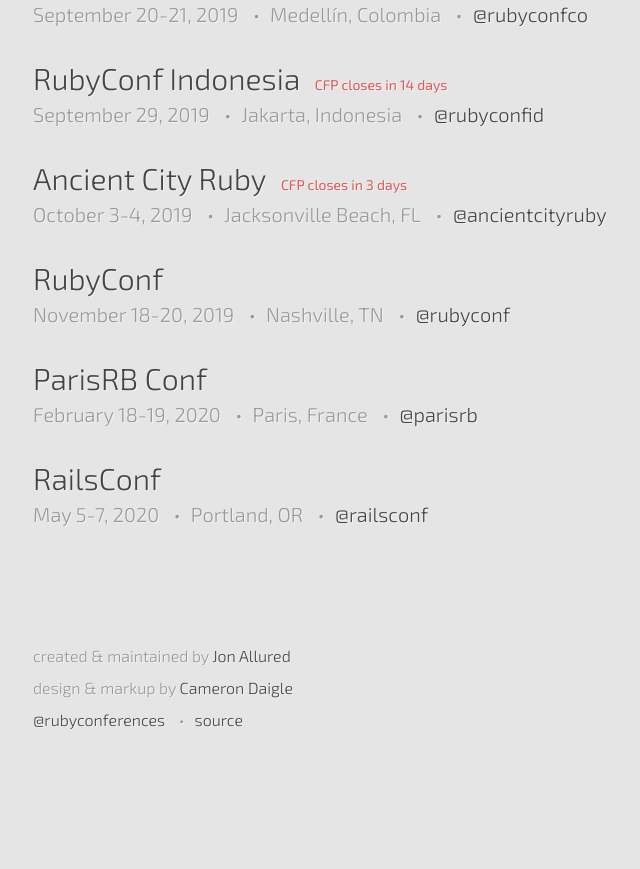
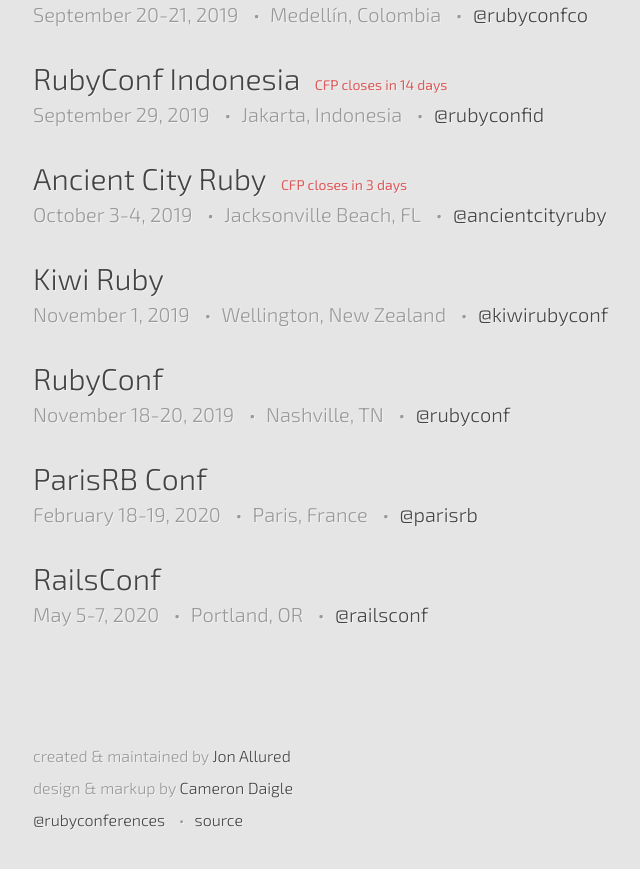
Before and after one commit to ruby-conferences/ruby-conferences.github.io, a Jekyll site: the page built from index.html, in a window 1280 px wide and 900 px high, scrolled down 1202 px. Shown: the top 869 px of the window, without its empty margins (207-847 px from the left). Built offline with Jekyll 4.4.1, drawn with Linux system fonts in a browser that asks for light colours; before the commit the page ends 2018 px from its top, so only the background shows below that.

Commit message:
Added Kiwi Ruby

```diff
--- a/_data/upcoming.yml
+++ b/_data/upcoming.yml
@@ -68,6 +68,12 @@
   cfp_phrase: "CFP closes"
   cfp_date: "July 31, 2019"
 
+- name: Kiwi Ruby
+  location: Wellington, New Zealand
+  dates: "November 1, 2019"
+  url: https://kiwi.ruby.nz
+  twitter: kiwirubyconf
+
 - name: RubyConf
   location: Nashville, TN
   dates: "November 18-20, 2019"
```
